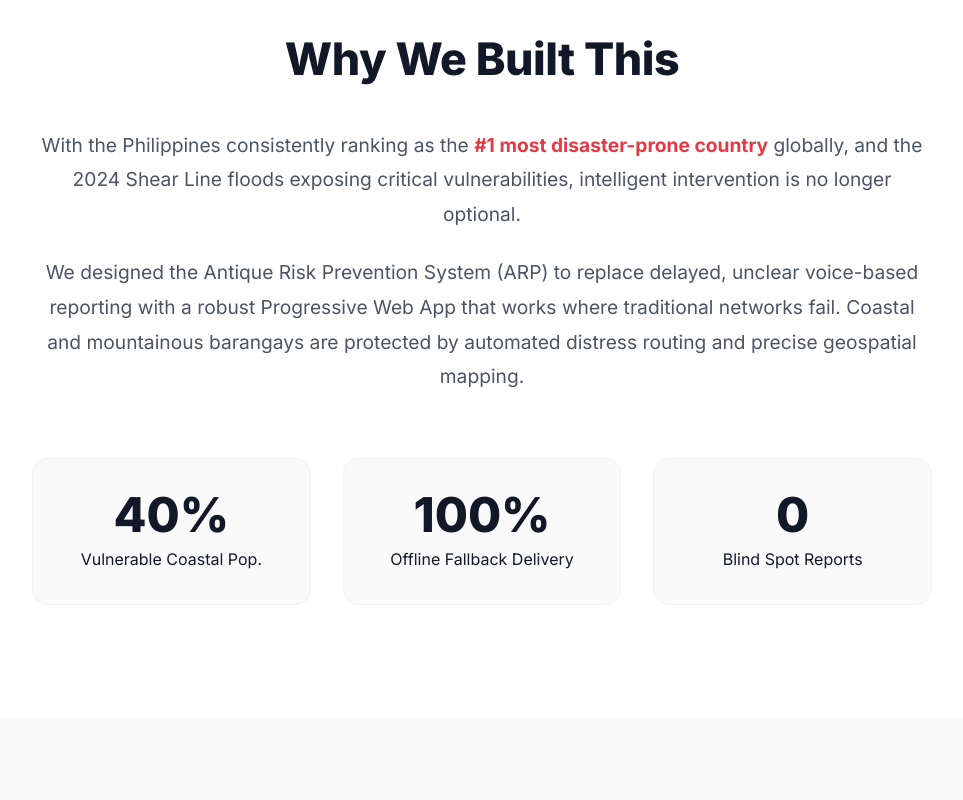
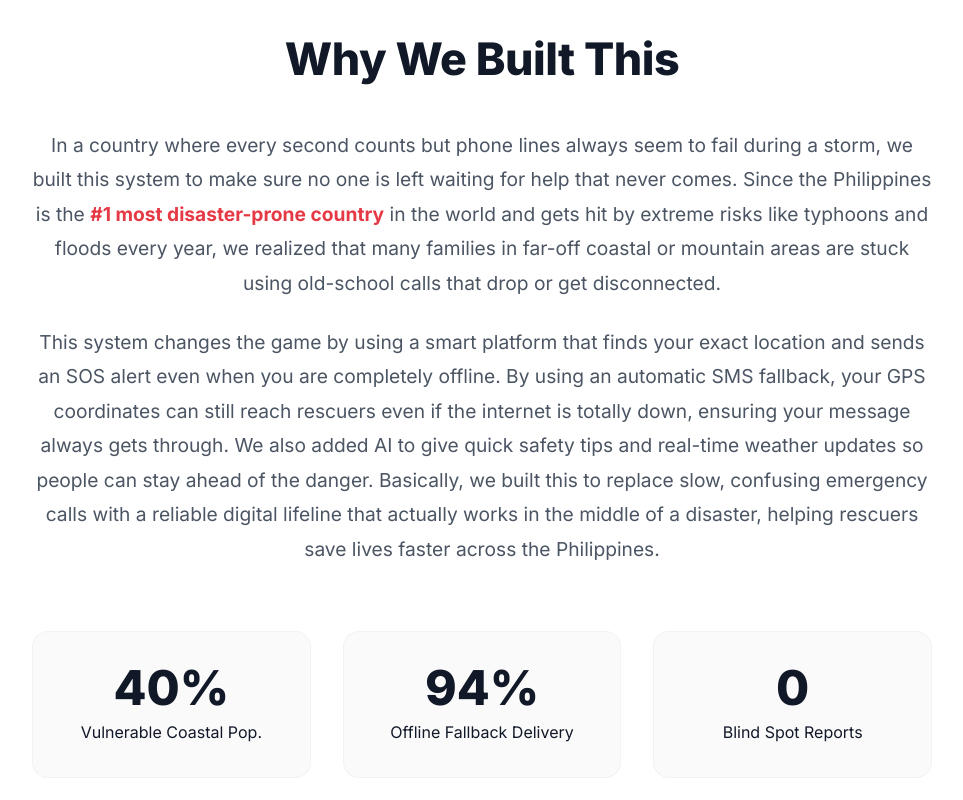
Before and after one commit to manzanalmonzor-spec/Cyberian-ARPS, a plain HTML site: page user/index.html in a window 1280 px wide. Shown: the part 820-1620 px from the top of the page, without its empty margins (158-1121 px from the left). Drawn offline with Linux system fonts and the light colour scheme.

Commit message:
Refresh landing page copy and verification token

```diff
--- a/user/index.html
+++ b/user/index.html
@@ -759,13 +759,8 @@
     <section id="context" class="context-section">
         <div class="context-inner">
             <h2 class="fade-in">Why We Built This</h2>
-            <p class="fade-in delay-1">With the Philippines consistently ranking as the <span
-                    class="context-highlight">#1 most disaster-prone country</span> globally, and the 2024 Shear Line
-                floods exposing critical vulnerabilities, intelligent intervention is no longer optional.</p>
-            <p class="fade-in delay-2">We designed the Antique Risk Prevention System (ARP) to replace delayed, unclear
-                voice-based reporting with a robust Progressive Web App that works where traditional networks fail.
-                Coastal and mountainous barangays are protected by automated distress routing and precise geospatial
-                mapping.</p>
+            <p class="fade-in delay-1">In a country where every second counts but phone lines always seem to fail during a storm, we built this system to make sure no one is left waiting for help that never comes. Since the Philippines is the <span class="context-highlight">#1 most disaster-prone country</span> in the world and gets hit by extreme risks like typhoons and floods every year, we realized that many families in far-off coastal or mountain areas are stuck using old-school calls that drop or get disconnected.</p>
+            <p class="fade-in delay-2">This system changes the game by using a smart platform that finds your exact location and sends an SOS alert even when you are completely offline. By using an automatic SMS fallback, your GPS coordinates can still reach rescuers even if the internet is totally down, ensuring your message always gets through. We also added AI to give quick safety tips and real-time weather updates so people can stay ahead of the danger. Basically, we built this to replace slow, confusing emergency calls with a reliable digital lifeline that actually works in the middle of a disaster, helping rescuers save lives faster across the Philippines.</p>
 
             <div class="stat-grid fade-in delay-3">
                 <div class="stat-card">
@@ -773,7 +768,7 @@
                     <div class="stat-label">Vulnerable Coastal Pop.</div>
                 </div>
                 <div class="stat-card">
-                    <div class="stat-number">100%</div>
+                    <div class="stat-number">94%</div>
                     <div class="stat-label">Offline Fallback Delivery</div>
                 </div>
                 <div class="stat-card">
```
Also changed, not shown: index.html (+1 -1 lines).
